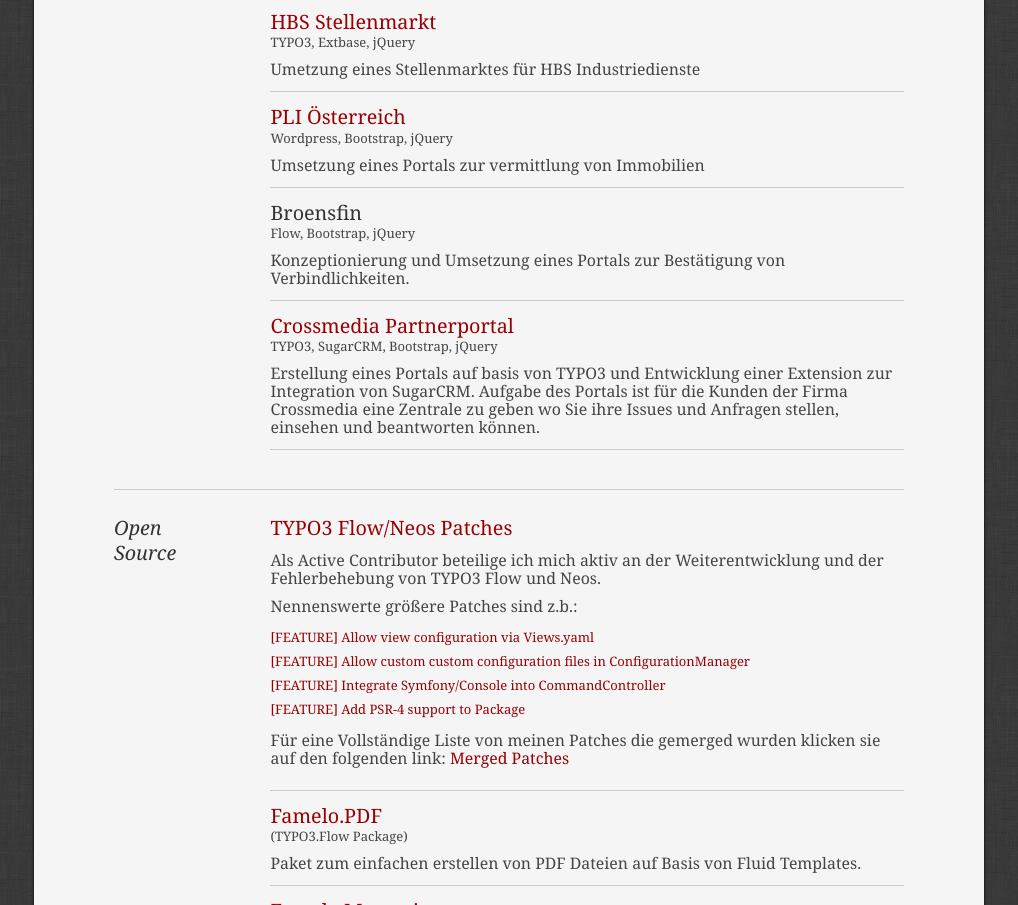
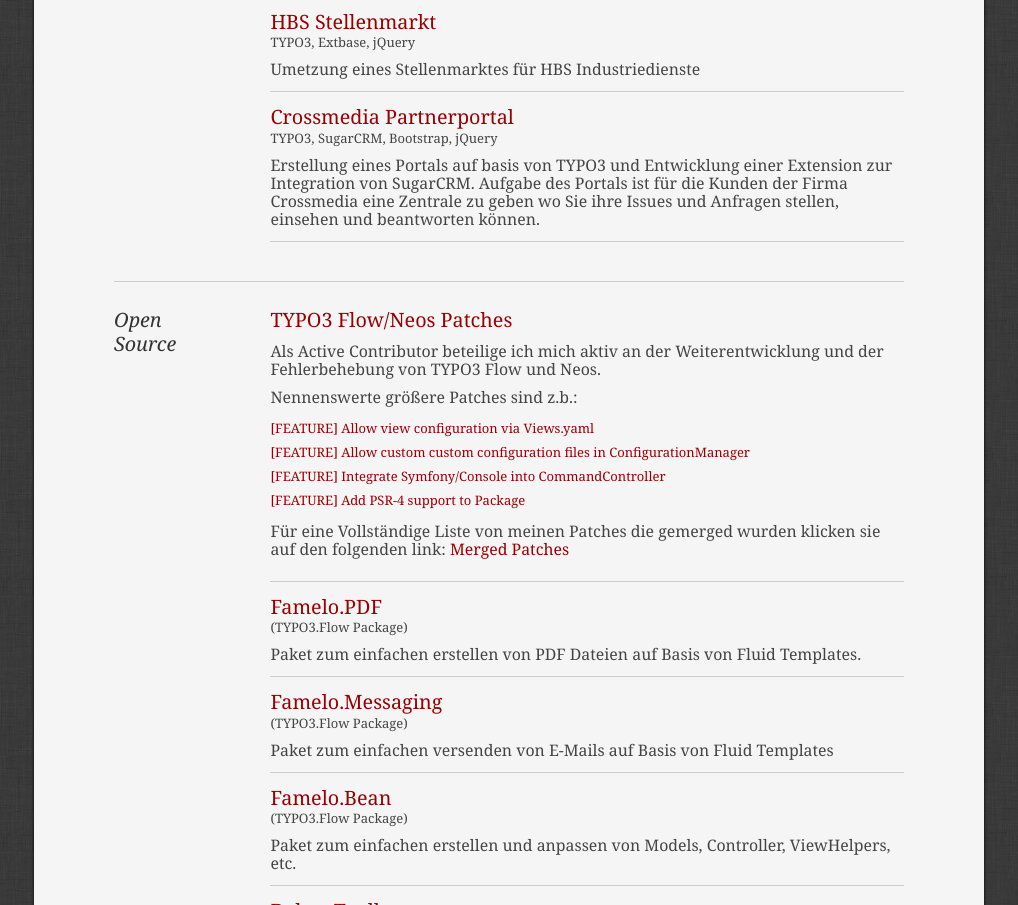
Before and after one commit to mneuhaus/resume, a plain HTML site: page index.html in a window 1280 px wide. Shown: the part 1709-2614 px from the top of the page, without its empty margins (131-1149 px from the left). Drawn offline with Linux system fonts and the light colour scheme.

Commit message:
Update index.html

```diff
--- a/index.html
+++ b/index.html
@@ -244,7 +244,7 @@
 							</div>
 						</div>
 
-						<div class="yui-u" id="jobs">
+			<!--			<div class="yui-u" id="jobs">
 							<div class="job">
 								<h2>
 		  							<a href="http://pli.at/">PLI Österreich</a>
@@ -254,9 +254,9 @@
 									Umsetzung eines Portals zur vermittlung von Immobilien
 								</p>
 							</div>
-						</div>
+						</div>-->
 
-						<div class="yui-u" id="jobs">
+<!--						<div class="yui-u" id="jobs">
 							<div class="job">
 								<h2>
 		  							Broensfin
@@ -266,7 +266,7 @@
 									Konzeptionierung und Umsetzung eines Portals zur Bestätigung von Verbindlichkeiten.
 								</p>
 							</div>
-						</div>
+						</div>-->
 
 						<div class="yui-u" id="jobs">
 							<div class="job">
```
